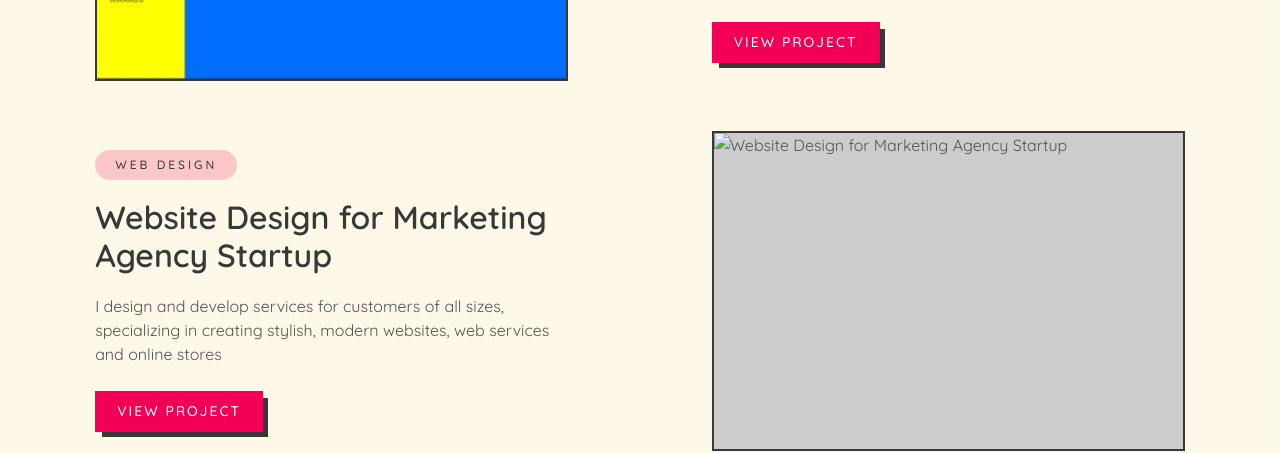
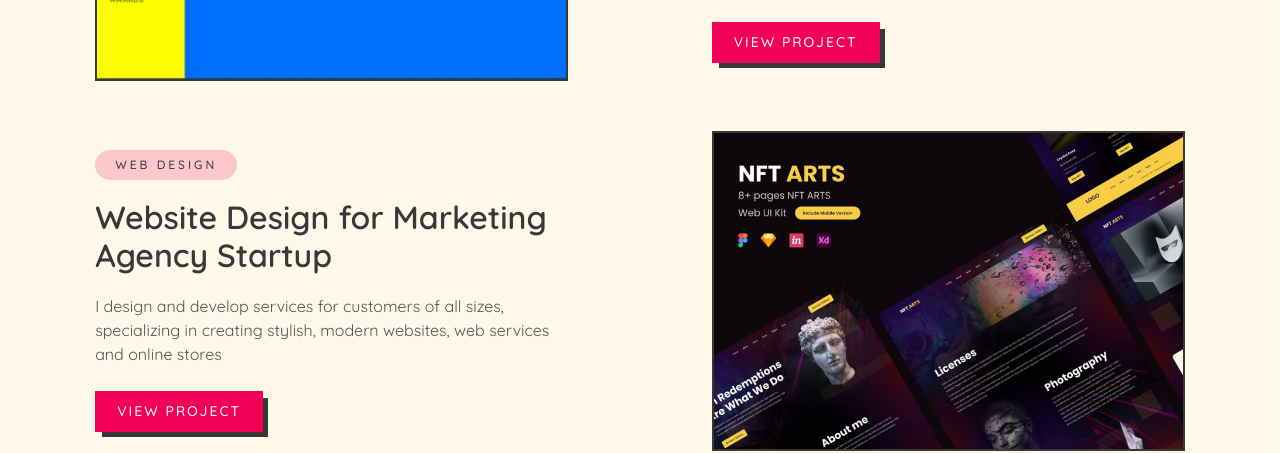
Before and after one commit to wezc0m/HanifMultiPageCV, a plain HTML site: page portfolio.html in a window 1280 px wide. Shown: the part 518-971 px from the top of the page. Drawn offline with nearby package versions, Linux system fonts and the light colour scheme.

Commit message:
Fix image source for portfolio item

```diff
--- a/portfolio.html
+++ b/portfolio.html
@@ -126,7 +126,7 @@
                             <div class="portfolio-card">
 
                                 <div class="card-banner img-holder" style="--width: 800; --height: 540;">
-                                    <img src="./assets/images/portfolio-2.jp" width="800" height="540" loading="lazy"
+                                    <img src="./assets/images/portfolio-2.jpg" width="800" height="540" loading="lazy"
                                     alt="Website Design for Marketing Agency Startup" class="img-cover">
 
                                     <a href="https://haniffawwaz.page.gd/?i=1" class="btn-icon" aria-label="More about Website Design for Marketing
```
